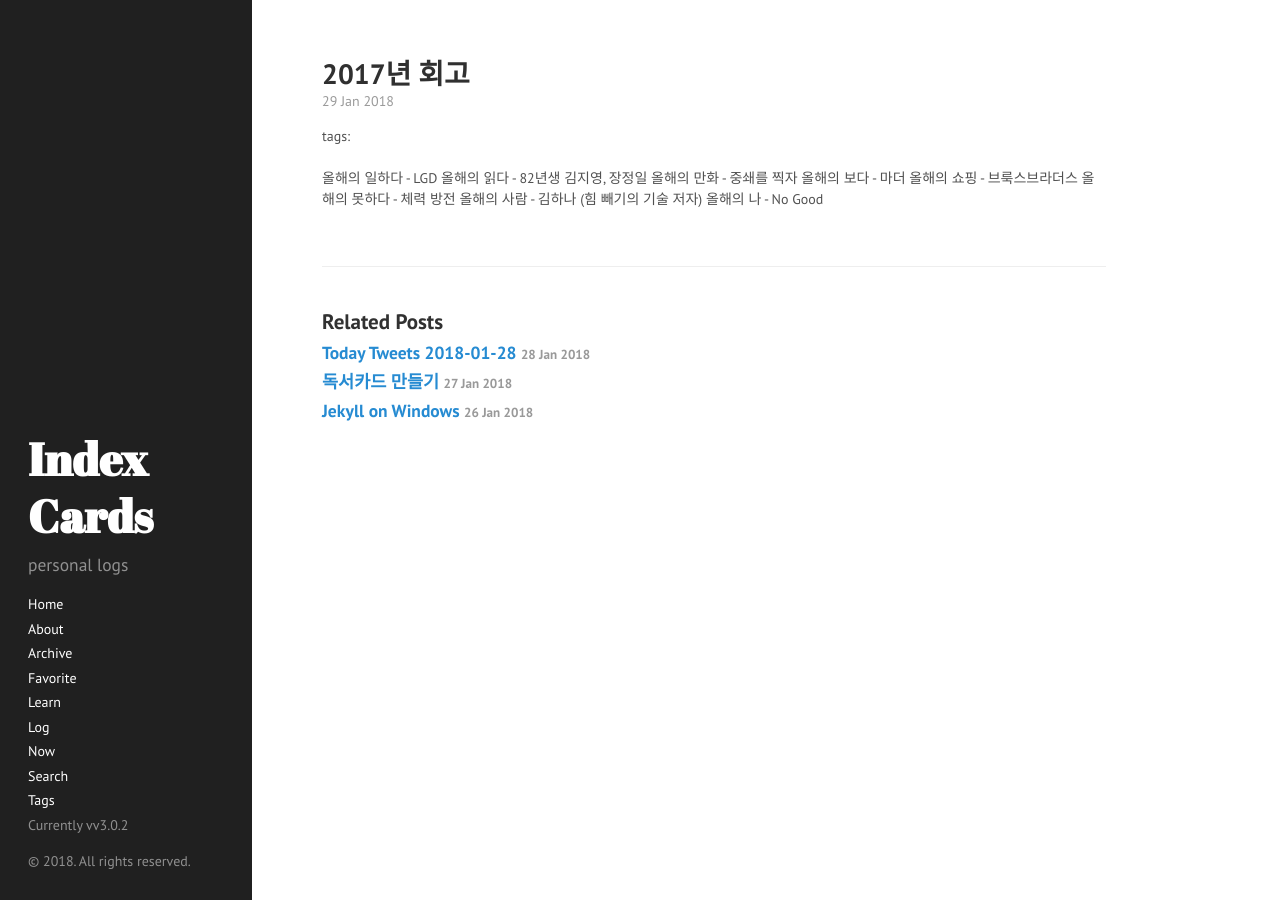
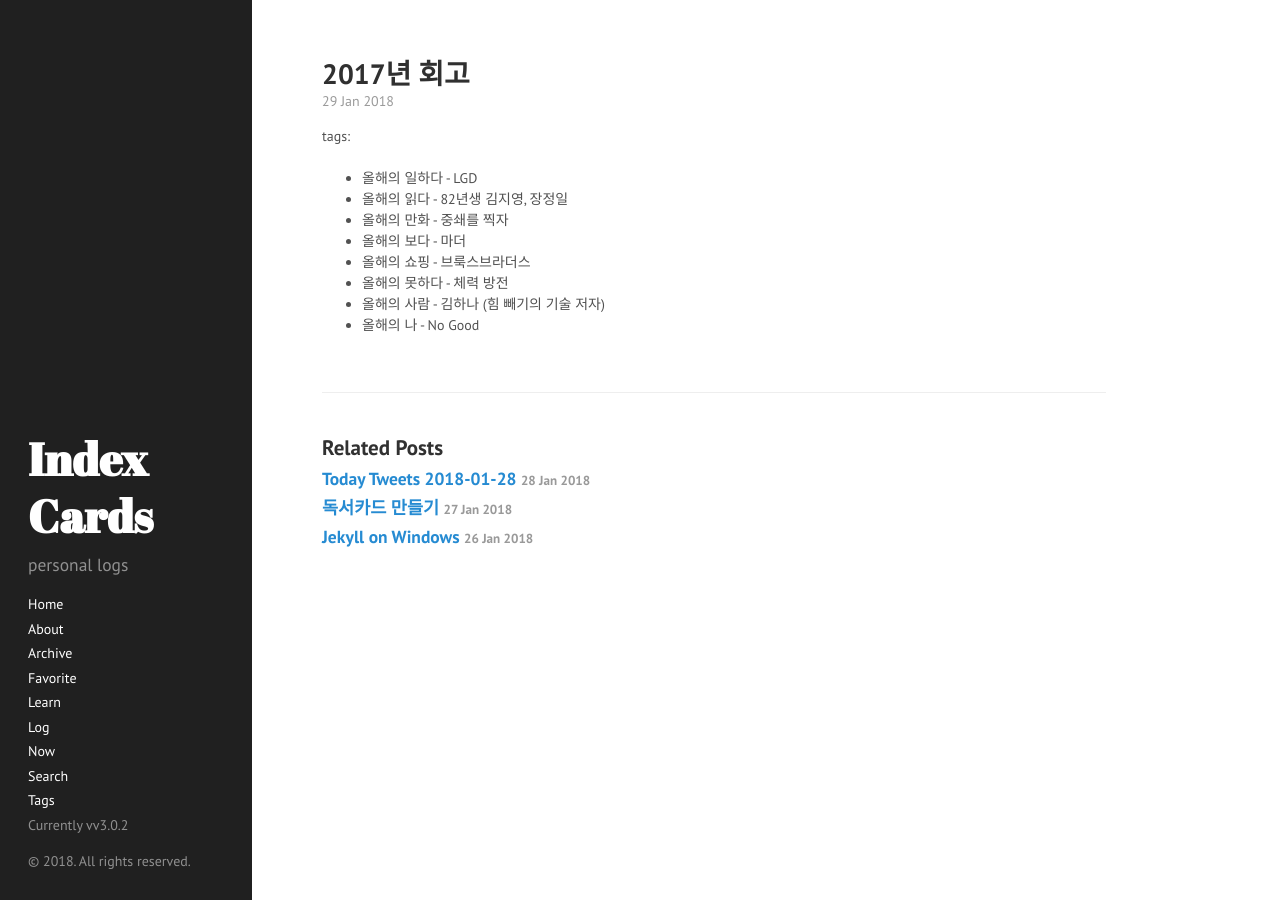
Before and after one commit to walterkwon/BAK_moo99.github.io, a Jekyll site: the page built from _posts/2018/2018-01-29-2017년-회고.markdown, in a window 1280 px wide. Built offline with Jekyll 4.4.1, drawn with Linux system fonts in a browser that asks for light colours.

Commit message:
편집 수정

```diff
--- a/_posts/2018/2018-01-29-2017년-회고.markdown
+++ b/_posts/2018/2018-01-29-2017년-회고.markdown
@@ -5,11 +5,11 @@ date: "2018-01-29 01:18"
 ---
 
 
-올해의 일하다 - LGD
-올해의 읽다 - 82년생 김지영, 장정일
-올해의 만화 - 중쇄를 찍자
-올해의 보다 - 마더
-올해의 쇼핑 - 브룩스브라더스
-올해의 못하다 - 체력 방전
-올해의 사람 - 김하나 (힘 빼기의 기술 저자)
-올해의 나 - No Good
+- 올해의 일하다 - LGD
+- 올해의 읽다 - 82년생 김지영, 장정일
+- 올해의 만화 - 중쇄를 찍자
+- 올해의 보다 - 마더
+- 올해의 쇼핑 - 브룩스브라더스
+- 올해의 못하다 - 체력 방전
+- 올해의 사람 - 김하나 (힘 빼기의 기술 저자)
+- 올해의 나 - No Good
```
